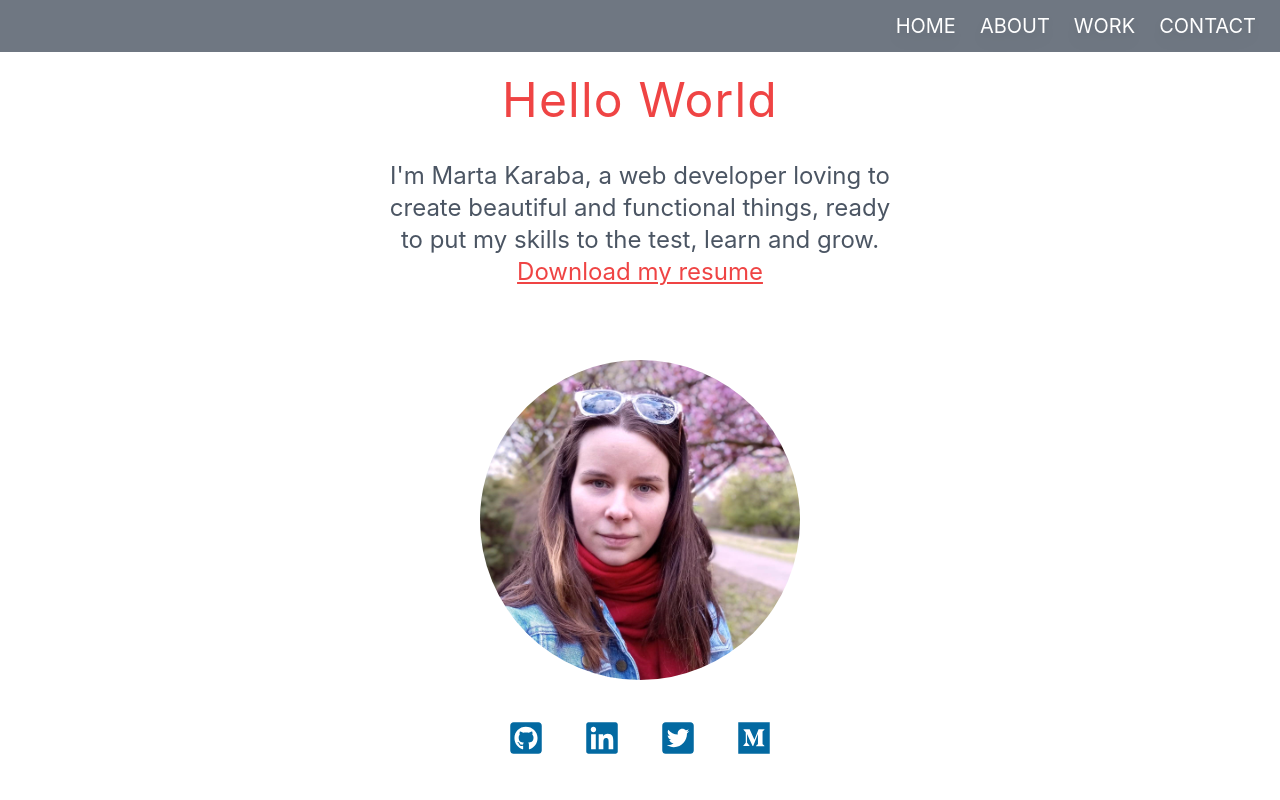
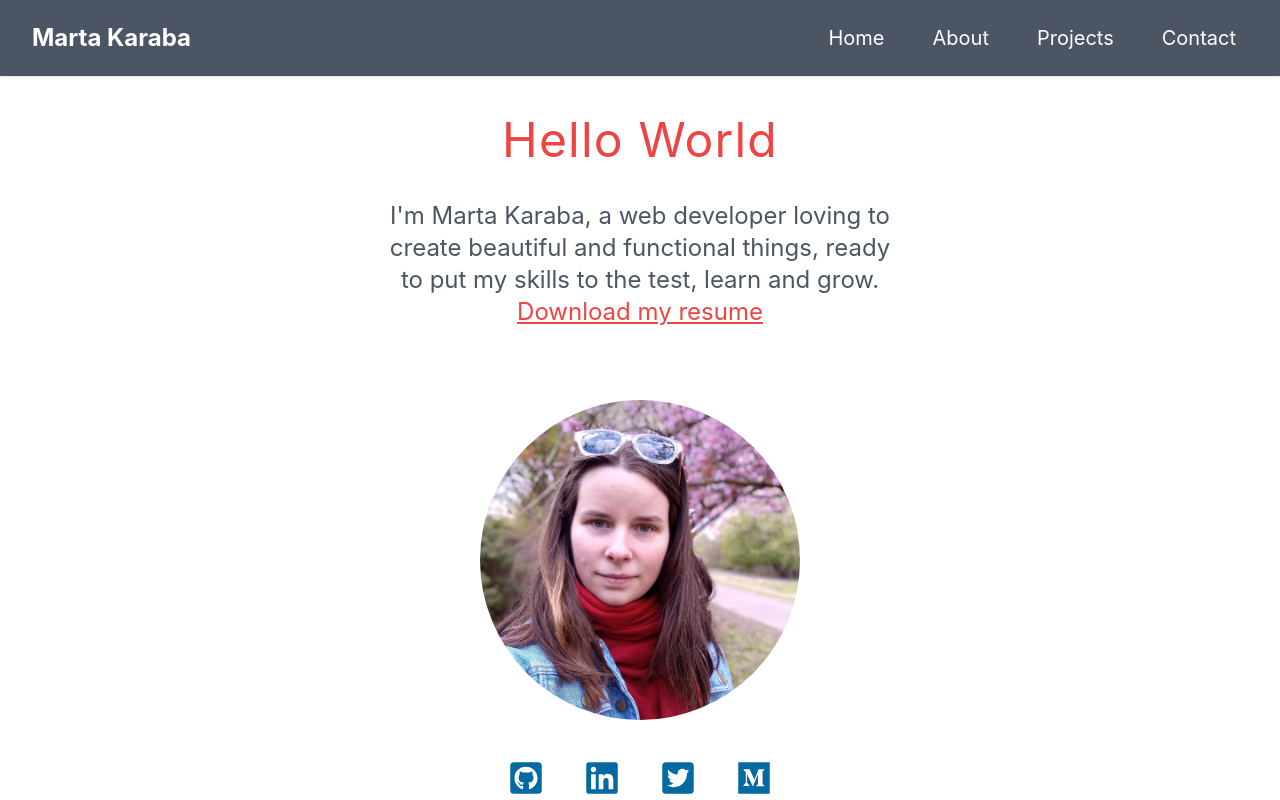
Before and after one commit to martalexaa/my-portfolio, a Next.js app: page / in a window 1280 px wide. Shown: the top 800 px of the page. Built offline with nearby package versions, Linux system fonts and the light colour scheme.

Commit message:
Changed navbar

```diff
--- a/pages/index.js
+++ b/pages/index.js
@@ -37,7 +37,7 @@ export default function Home() {
 
         <section className="min-h-screen text-center  w-full h-full" id="home">
           <div className="text-center p-10">
-            <h2 className="text-4xl py-6 md:py-9 lg:py-30 md:text-5xl text-red-500 tracking-wide">Hello World</h2>
+            <h2 className="text-4xl md:mt-10 pb-6 md:py-9 lg:py-30 md:text-5xl text-red-500 tracking-wide">Hello World</h2>
             <h3 className="text-xl md:text-2xl pb-8 text-gray-600 lg:px-80">I'm Marta Karaba, a web developer
               loving to create beautiful and functional things,
               ready to put my skills to the test, learn and grow. <br />
@@ -67,7 +67,7 @@ export default function Home() {
 
         <section id="about" className="">
           <div className="md:px-20 lg:px-72">
-            <h3 className="text-4xl md:text-5xl pt-20 pb-5 md:pt-20 md:pb-10 text-center text-red-500 tracking-wide">
+            <h3 className="text-4xl md:text-5xl pt-5 pb-5 md:pt-20 md:pb-10 text-center text-red-500 tracking-wide">
               ABOUT</h3>
             <div className="text-gray-600 hidden">
               <p className="text-lg py-2 leading-8 text-justify">
@@ -179,9 +179,9 @@ export default function Home() {
 
         <section id="work" className="">
           <div className="text-center">
-            <h3 className="text-4xl md:text-5xl pt-20 pb-5 md:pt-20 md:pb-20 text-center text-red-500 tracking-wide">WORK</h3>
+            <h3 className="text-4xl md:text-5xl pt-5 pb-5 md:pt-20 md:pb-20 text-center text-red-500 tracking-wide">PROJECTS</h3>
           </div>
-          <div className="flex flex-col gap-2 py-2 lg:flex-row lg:flex-wrap text-white lg:px-20">
+          <div className="flex flex-col gap-2 py-2 lg:flex-row lg:flex-wrap text-white lg:px-20 pb-10 ">
 
             <div className="basis-1/3 flex-1 p-4 rounded-xl bg-gray-600">
               <Image src={web1}
@@ -296,7 +296,7 @@ export default function Home() {
         </section>
 
         <section id="contact">
-          <h3 className="text-4xl md:text-5xl pt-20 text-center text-red-500 tracking-wide">CONTACT</h3>
+          <h3 className="text-4xl md:text-5xl pt-5 text-center text-red-500 tracking-wide">CONTACT</h3>
           <div className="p-30 text-center my-10 h-96">
             <h3 className="text-xl md:text-2xl p-5  text-gray-600">Are you interested in working with me? Let's get in touch.</h3>
             <ul className="pt-20 pb-10 md:text-xl text-gray-600">
--- a/pages/navbar.js
+++ b/pages/navbar.js
@@ -7,49 +7,90 @@ const Navbar = () => {
         scroll.scrollToTop();
     };
 
-    const [isMenuOpen, setIsMenuOpen] = useState(false);
-
-    const handleMenuToggle = () => {
-        setIsMenuOpen(!isMenuOpen);
-    };
-
-    const handleMenuItemClick = () => {
-        setIsMenuOpen(false);
-    };
+    const [navbar, setNavbar] = useState(false);
 
     return (
-        <nav className="py-3 lg:mb-12 flex justify-end lg:mr-5 bg-gray-600 opacity-80 fixed top-0 w-full z-10" >
-            <ul className={`lg:flex text-white drop-shadow-lg opacity-100 ${isMenuOpen ? 'block' : 'hidden'}`}>
-                <li className="mr-6">
-                    <Link to="home" smooth={true} duration={500} className="cursor-pointer text-xl"
-                        onClick={handleMenuItemClick}>
-                        HOME
-                    </Link>
-                </li>
-                <li className="mr-6">
-                    <Link to="about" smooth={true} duration={500} className="cursor-pointer text-xl"
-                        onClick={handleMenuItemClick}>
-                        ABOUT
-                    </Link>
-                </li>
-                <li className="mr-6">
-                    <Link to="work" smooth={true} duration={500} className="cursor-pointer text-xl"
-                        onClick={handleMenuItemClick}>
-                        WORK
-                    </Link>
-                </li>
-                <li className="mr-6">
-                    <Link to="contact" smooth={true} duration={500} className="cursor-pointer text-xl"
-                        onClick={handleMenuItemClick}>
-                        CONTACT
-                    </Link>
-                </li>
-            </ul>
-            <div id="hamburger" className="flex pr-2 lg:hidden" onClick={handleMenuToggle}>
-                <div className="space-y-2">
-                    <span className="block w-8 h-0.5 bg-white animate-pulse"></span>
-                    <span className="block w-8 h-0.5 bg-white animate-pulse"></span>
-                    <span className="block w-8 h-0.5 bg-white animate-pulse"></span>
+        <nav className="w-full bg-gray-600 shadow md:fixed md:top-0 md:z-10">
+            <div className="justify-between mx-auto lg:max-w-7xl md:items-center md:flex md:px-8">
+                <div>
+                    <div className="flex items-center justify-between py-3 md:py-5 md:block">
+                        <Link to="home">
+                            <h2 className="text-2xl text-white font-bold cursor-pointer">Marta Karaba</h2>
+                        </Link>
+                        <div className="md:hidden">
+                            <button
+                                className="p-2 text-gray-700 rounded-md outline-none focus:border-gray-400 focus:border"
+                                onClick={() => setNavbar(!navbar)}
+                            >
+                                {navbar ? (
+                                    <svg
+                                        xmlns="http://www.w3.org/2000/svg"
+                                        className="w-6 h-6 text-white"
+                                        viewBox="0 0 20 20"
+                                        fill="currentColor"
+                                    >
+                                        <path
+                                            fillRule="evenodd"
+                                            d="M4.293 4.293a1 1 0 011.414 0L10 8.586l4.293-4.293a1 1 0 111.414 1.414L11.414 10l4.293 4.293a1 1 0 01-1.414 1.414L10 11.414l-4.293 4.293a1 1 0 01-1.414-1.414L8.586 10 4.293 5.707a1 1 0 010-1.414z"
+                                            clipRule="evenodd"
+                                        />
+                                    </svg>
+                                ) : (
+                                    <svg
+                                        xmlns="http://www.w3.org/2000/svg"
+                                        className="w-6 h-6 text-white"
+                                        fill="none"
+                                        viewBox="0 0 24 24"
+                                        stroke="currentColor"
+                                        strokeWidth={2}
+                                    >
+                                        <path
+                                            strokeLinecap="round"
+                                            strokeLinejoin="round"
+                                            d="M4 6h16M4 12h16M4 18h16"
+                                        />
+                                    </svg>
+                                )}
+                            </button>
+                        </div>
+                    </div>
+                </div>
+                <div>
+                    <div
+                        className={`flex-1 justify-self-center pb-3 mt-8 md:block md:pb-0 md:mt-0 ${navbar ? 'block' : 'hidden'
+                            }`}
+                    >
+                        <div className="items-center justify-center md:flex md:space-x-6 md:space-y-0">
+                            <div className="text-white cursor-pointer text-lg md:text-xl hover:bg-black mx-100 my-3 p-3 rounded">
+                                <Link to="home" smooth={true} duration={500} >
+                                    <div classname="mx-100 my-2">
+                                        Home
+                                    </div>
+                                </Link>
+                            </div>
+                            <div className="text-white cursor-pointer text-lg md:text-xl hover:bg-black mx-100 my-3 p-3 rounded">
+                                <Link to="about" smooth={true} duration={500}>
+                                    <div classname="mx-100 my-2">
+                                        About
+                                    </div>
+                                </Link>
+                            </div>
+                            <div className="text-white cursor-pointer text-lg md:text-xl hover:bg-black mx-100 my-3 p-3 rounded">
+                                <Link to="work" smooth={true} duration={500}>
+                                    <div classname="mx-100 my-2">
+                                        Projects
+                                    </div>
+                                </Link>
+                            </div>
+                            <div className="text-white cursor-pointer text-lg md:text-xl hover:bg-black mx-100 my-3 p-3 rounded">
+                                <Link to="contact" smooth={true} duration={500}>
+                                    <div classname="mx-100 my-2">
+                                        Contact
+                                    </div>
+                                </Link>
+                            </div>
+                        </div>
+                    </div>
                 </div>
             </div>
         </nav>
```
